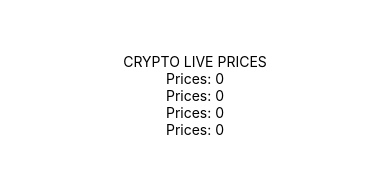
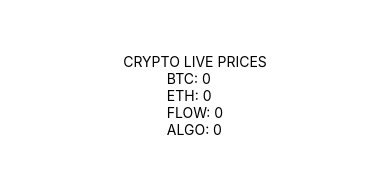
Before and after one commit to seanpatches/crypto-live-prices, a React Native app: screen / in a window 390 px wide. Shown: the part 327-500 px from the top of the page. Built offline with nearby package versions, Linux system fonts and the light colour scheme; no server answers.

Commit message:
separate types

```diff
--- a/App.tsx
+++ b/App.tsx
@@ -2,34 +2,8 @@ import { StatusBar } from 'expo-status-bar';
 import React, { useCallback, useEffect, useRef, useState } from 'react';
 import { StyleSheet, Text, View } from 'react-native';
 import { fetchPriceByCurrency } from './services/requests';
-import { errorHandler } from './helpers/errors';
 import { createTicketWebsocket } from './sockets/websockets';
-
-type CryptoPrices = {
-  BTC: number,
-  ETH: number,
-  FLOW: number,
-  ALGO: number,
-};
-
-export enum CurrencyTypes {
-  BTC = "BTC",
-  ETH = "ETH",
-  FLOW = "FLOW",
-  ALGO = "ALGO",
-}
-
-export enum MessageTypes {
-  BTC = "BTC-USD",
-  ETH = "ETH-USD",
-  FLOW = "FLOW-USD",
-  ALGO = "ALGO-USD",
-}
-
-export type ChangingPrices = {
-  currency: string,
-  price: number
-}
+import { CryptoPrices, ChangingPrices, CurrencyTypes, MessageTypes } from './types';
 
 const initialPricesState = {
   BTC: 0,
@@ -117,10 +91,10 @@ export default function App() {
       <Text>CRYPTO LIVE PRICES</Text>
       {prices && (
         <View>
-          <Text>Prices: {prices.BTC}</Text>
-          <Text>Prices: {prices.ETH}</Text>
-          <Text>Prices: {prices.FLOW}</Text>
-          <Text>Prices: {prices.ALGO}</Text>
+          <Text>BTC: {prices.BTC}</Text>
+          <Text>ETH: {prices.ETH}</Text>
+          <Text>FLOW: {prices.FLOW}</Text>
+          <Text>ALGO: {prices.ALGO}</Text>
         </View>
       )
       }
--- /dev/null
+++ b/types.tsx
@@ -0,0 +1,25 @@
+export type CryptoPrices = {
+  BTC: number,
+  ETH: number,
+  FLOW: number,
+  ALGO: number,
+};
+
+export enum CurrencyTypes {
+  BTC = "BTC",
+  ETH = "ETH",
+  FLOW = "FLOW",
+  ALGO = "ALGO",
+}
+
+export enum MessageTypes {
+  BTC = "BTC-USD",
+  ETH = "ETH-USD",
+  FLOW = "FLOW-USD",
+  ALGO = "ALGO-USD",
+}
+
+export type ChangingPrices = {
+  currency: string,
+  price: number
+}
```
